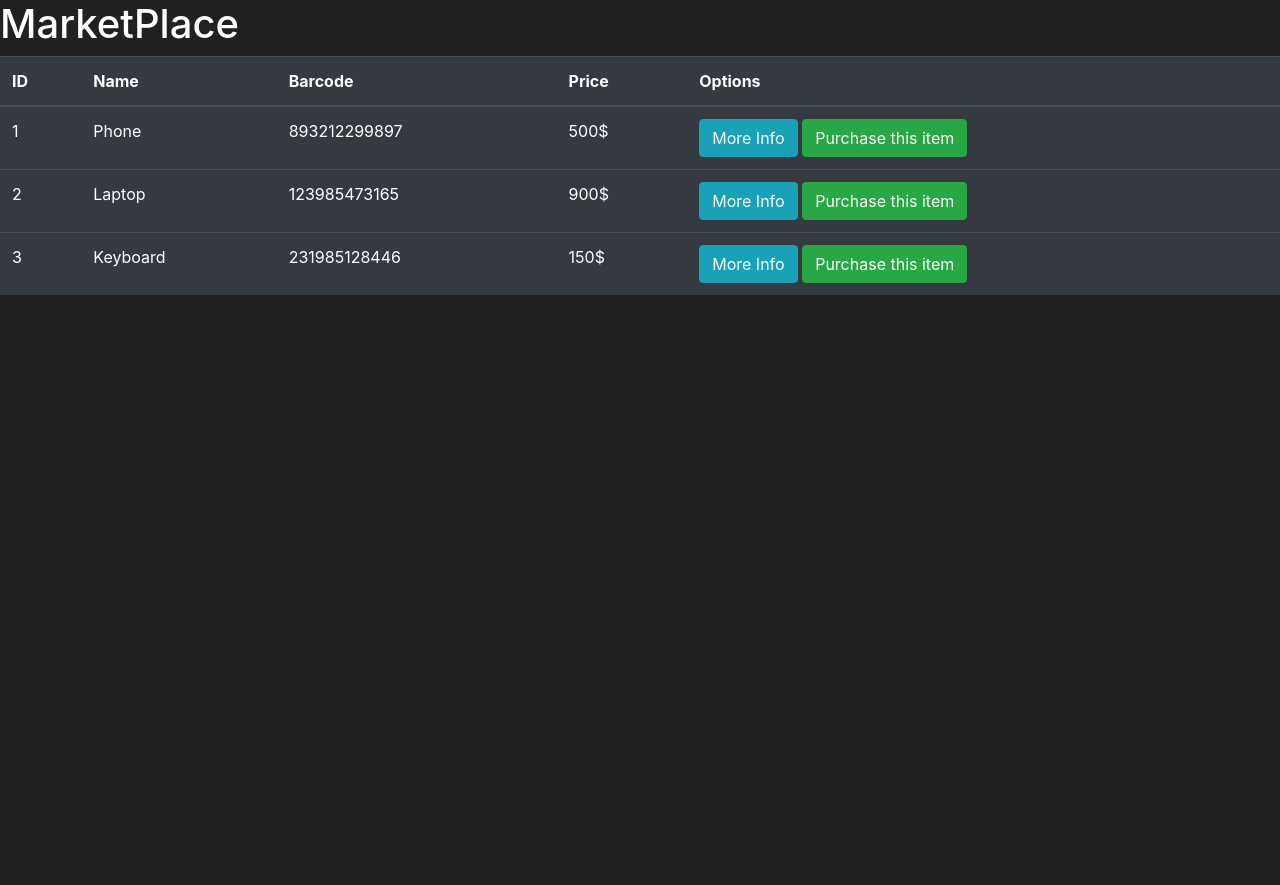
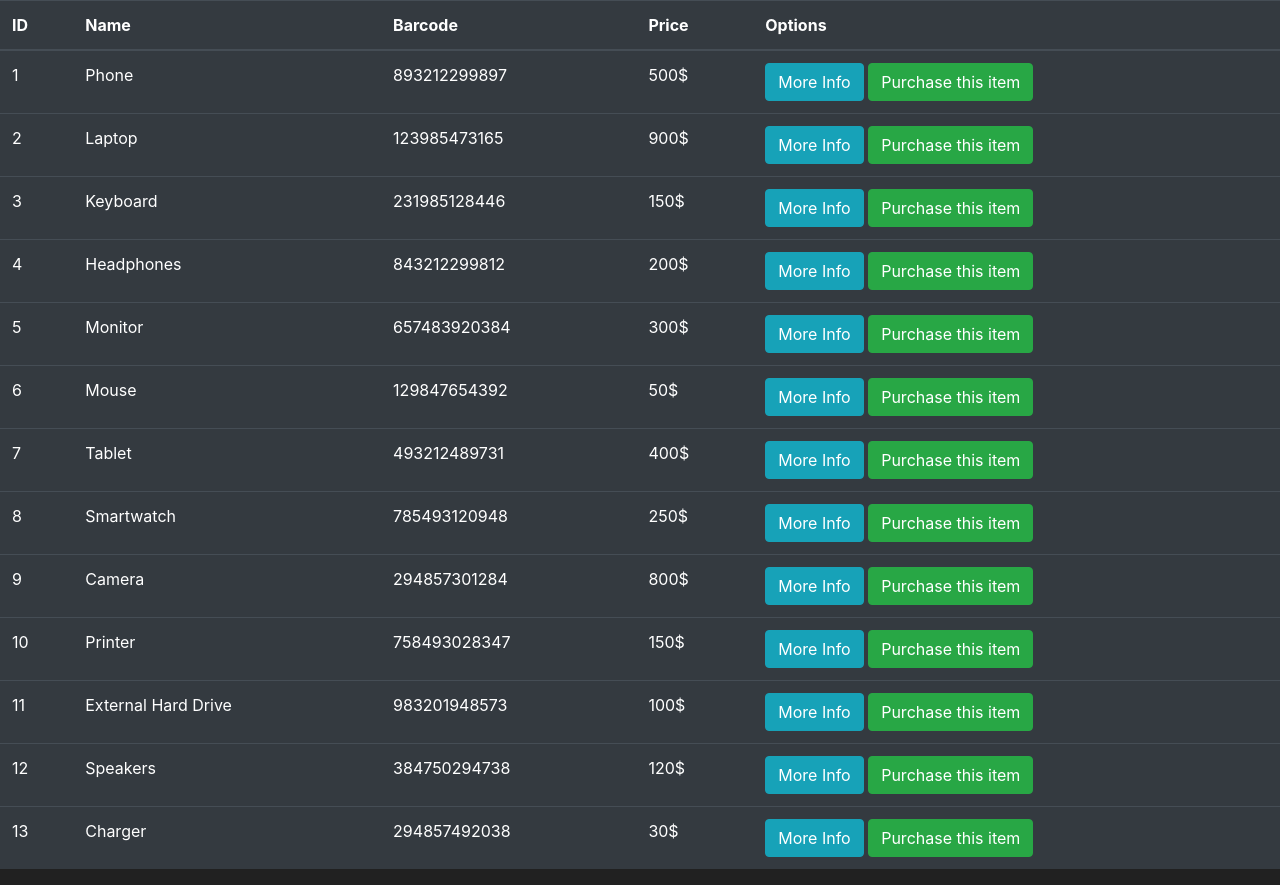
Before and after one commit to MohtashamMurshid/Marketplace, a Flask app: page /market in a window 1280 px wide. Shown: the part 56-941 px from the top of the page. Before the commit the page ends 351 px from the top, so only its background shows below. Run offline with Flask 3, Linux system fonts and the light colour scheme; some libraries are stand-ins or nearby versions.

Commit message:
without databse commit

```diff
--- a/market.py
+++ b/market.py
@@ -5,7 +5,7 @@ app = Flask(__name__)
 
 @app.route('/')
 @app.route('/home')
-def index():
+def home_page():
  return render_template("index.html")
 
 @app.route('/market')
@@ -13,8 +13,19 @@ def market_place():
     items = [
         {'id': 1, 'name': 'Phone', 'barcode': '893212299897', 'price': 500},
         {'id': 2, 'name': 'Laptop', 'barcode': '123985473165', 'price': 900},
-        {'id': 3, 'name': 'Keyboard', 'barcode': '231985128446', 'price': 150}
+        {'id': 3, 'name': 'Keyboard', 'barcode': '231985128446', 'price': 150},
+        {'id': 4, 'name': 'Headphones', 'barcode': '843212299812', 'price': 200},
+        {'id': 5, 'name': 'Monitor', 'barcode': '657483920384', 'price': 300},
+        {'id': 6, 'name': 'Mouse', 'barcode': '129847654392', 'price': 50},
+        {'id': 7, 'name': 'Tablet', 'barcode': '493212489731', 'price': 400},
+        {'id': 8, 'name': 'Smartwatch', 'barcode': '785493120948', 'price': 250},
+        {'id': 9, 'name': 'Camera', 'barcode': '294857301284', 'price': 800},
+        {'id': 10, 'name': 'Printer', 'barcode': '758493028347', 'price': 150},
+        {'id': 11, 'name': 'External Hard Drive', 'barcode': '983201948573', 'price': 100},
+        {'id': 12, 'name': 'Speakers', 'barcode': '384750294738', 'price': 120},
+        {'id': 13, 'name': 'Charger', 'barcode': '294857492038', 'price': 30}
     ]
+
     return render_template('market.html', items = items)
 
 
--- a/templates/base.html
+++ b/templates/base.html
@@ -6,12 +6,41 @@
       <meta name="viewport" content="width=device-width, initial-scale=1, shrink-to-fit=no">
       <!-- Bootstrap CSS -->
       <link rel="stylesheet" href="https://cdn.jsdelivr.net/npm/bootstrap@4.5.3/dist/css/bootstrap.min.css" integrity="sha384-TX8t27EcRE3e/ihU7zmQxVncDAy5uIKz4rEkgIXeMed4M0jlfIDPvg6uqKI2xXr2" crossorigin="anonymous">
-      <title>Base Title</title>
+      <title>{% block title %}
+
+               {% endblock %}
+      </title>
    </head>
    <body>
       <!-- Navbar here -->
+      <nav class="navbar navbar-expand-md navbar-dark bg-dark">
+        <a class="navbar-brand" href="#">MARKET</a>
+            <button class="navbar-toggler" type="button" data-toggle="collapse" data-target="#navbarNav">
+                <span class="navbar-toggler-icon"></span>
+            </button>
+        <div class="collapse navbar-collapse" id="navbarNav">
+            <ul class="navbar-nav mr-auto">
+                <li class="nav-item active">
+                    <a class="nav-link" href="{{ url_for('home_page')}}">Home <span class="sr-only">(current)</span></a>
+                </li>
+                <li class="nav-item">
+                <a class="nav-link" href="{{ url_for('market_place')}}">Market</a>
+                </li>
+            </ul>
+            <ul class="navbar-nav">
+                <li class="nav-item">
+                    <a class="nav-link" href="#">Login</a>
+                </li>
+                <li class="nav-item">
+                    <a class="nav-link" href="#">Register</a>
+                </li>
+            </ul>
+        </div>
+      </nav>
       <!-- Future Content here -->
+      {% block table %}
 
+      {%endblock%}
       <!-- Optional JavaScript -->
       <!-- jQuery first, then Popper.js, then Bootstrap JS -->
       <script src='https://kit.fontawesome.com/a076d05399.js'></script>
--- a/templates/market.html
+++ b/templates/market.html
@@ -1,44 +1,11 @@
-<!doctype html>
-<html lang="en">
-  <head>
-    <!-- Required meta tags -->
-    <meta charset="utf-8">
-    <meta name="viewport" content="width=device-width, initial-scale=1, shrink-to-fit=no">
+{% extends 'base.html' %}
 
-    <!-- Bootstrap CSS -->
-    <link rel="stylesheet" href="https://cdn.jsdelivr.net/npm/bootstrap@4.5.3/dist/css/bootstrap.min.css" integrity="sha384-TX8t27EcRE3e/ihU7zmQxVncDAy5uIKz4rEkgIXeMed4M0jlfIDPvg6uqKI2xXr2" crossorigin="anonymous">
+{% block title %}
+    MarketPlace
+{% endblock %}
 
-    <title>MarketPlace</title>
-  </head>
-  <body>
-      <nav class="navbar navbar-expand-md navbar-dark bg-dark">
-        <a class="navbar-brand" href="#">MARKET</a>
-            <button class="navbar-toggler" type="button" data-toggle="collapse" data-target="#navbarNav">
-                <span class="navbar-toggler-icon"></span>
-            </button>
-        <div class="collapse navbar-collapse" id="navbarNav">
-            <ul class="navbar-nav mr-auto">
-                <li class="nav-item active">
-                    <a class="nav-link" href="#">Home <span class="sr-only">(current)</span></a>
-                </li>
-                <li class="nav-item">
-                <a class="nav-link" href="#">Market</a>
-                </li>
-            </ul>
-            <ul class="navbar-nav">
-                <li class="nav-item">
-                    <a class="nav-link" href="#">Login</a>
-                </li>
-                <li class="nav-item">
-                    <a class="nav-link" href="#">Register</a>
-                </li>
-            </ul>
-        </div>
-      </nav>
-      <h1>
-          MarketPlace
-      </h1>
-        <table class="table table-hover table-dark">
+{% block table %}
+<table class="table table-hover table-dark">
         <thead>
           <tr>
             <!-- Your Columns HERE -->
@@ -70,35 +37,4 @@
                 </tr>
         </tbody>
         </table>
-
-
-
-
-
-
-
-
-
-
-
-
-
-
-
-
-
-
-
-
-
-    <script src="https://code.jquery.com/jquery-3.5.1.slim.min.js" integrity="sha384-DfXdz2htPH0lsSSs5nCTpuj/zy4C+OGpamoFVy38MVBnE+IbbVYUew+OrCXaRkfj" crossorigin="anonymous"></script>
-    <script src="https://cdn.jsdelivr.net/npm/bootstrap@4.5.3/dist/js/bootstrap.bundle.min.js" integrity="sha384-ho+j7jyWK8fNQe+A12Hb8AhRq26LrZ/JpcUGGOn+Y7RsweNrtN/tE3MoK7ZeZDyx" crossorigin="anonymous"></script>
-  </body>
-<style>
-    body{
-        background-color : #212121;
-        color : white;
-    }
-
-</style>
-</html>
+{%endblock%}
```
Also changed, not shown: templates/index.html (+4 -65 lines).
